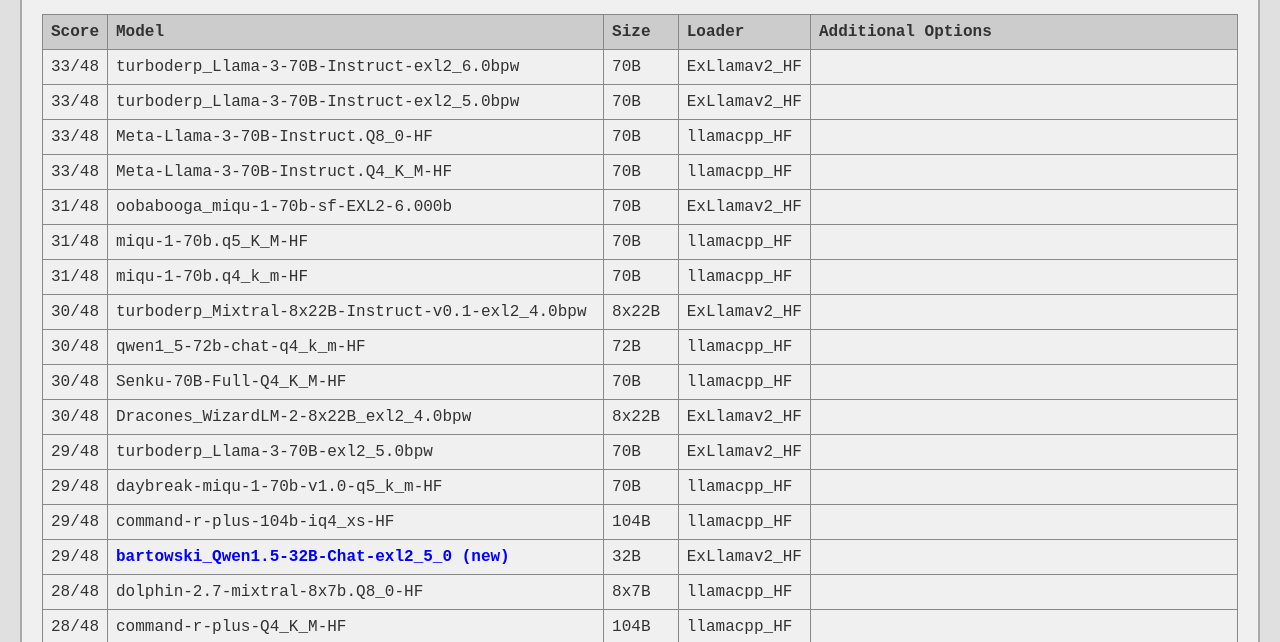
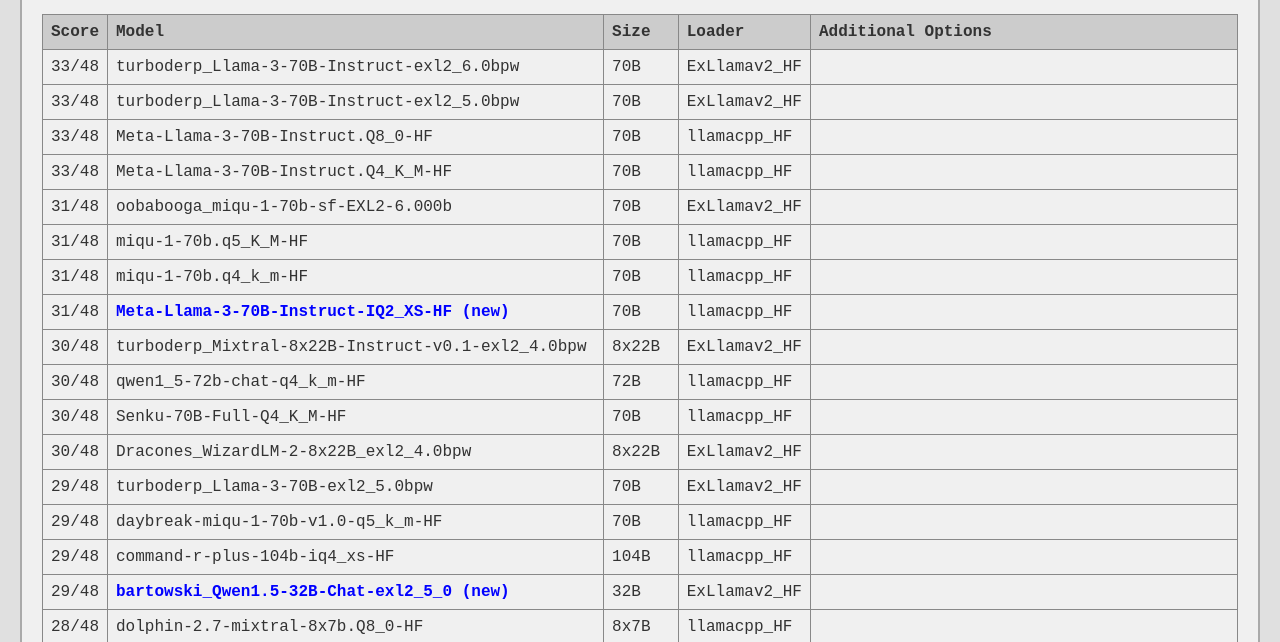
Before and after one commit to oobabooga/oobabooga.github.io, a plain HTML site: page benchmark.html in a window 1280 px wide. Shown: the part 107-749 px from the top of the page. Drawn offline with Linux system fonts and the light colour scheme.

Commit message:
Update benchmark.html

```diff
--- a/benchmark.html
+++ b/benchmark.html
@@ -81,6 +81,7 @@
 <tr><td>31/48</td><td>oobabooga_miqu-1-70b-sf-EXL2-6.000b</td><td>70B</td><td>ExLlamav2_HF</td><td></td></tr>
 <tr><td>31/48</td><td>miqu-1-70b.q5_K_M-HF</td><td>70B</td><td>llamacpp_HF</td><td></td></tr>
 <tr><td>31/48</td><td>miqu-1-70b.q4_k_m-HF</td><td>70B</td><td>llamacpp_HF</td><td></td></tr>
+<tr><td>31/48</td><td><b style="color: blue">Meta-Llama-3-70B-Instruct-IQ2_XS-HF (new)</b></td><td>70B</td><td>llamacpp_HF</td><td></td></tr>
 <tr><td>30/48</td><td>turboderp_Mixtral-8x22B-Instruct-v0.1-exl2_4.0bpw</td><td>8x22B</td><td>ExLlamav2_HF</td><td></td></tr>
 <tr><td>30/48</td><td>qwen1_5-72b-chat-q4_k_m-HF</td><td>72B</td><td>llamacpp_HF</td><td></td></tr>
 <tr><td>30/48</td><td>Senku-70B-Full-Q4_K_M-HF</td><td>70B</td><td>llamacpp_HF</td><td></td></tr>
```
